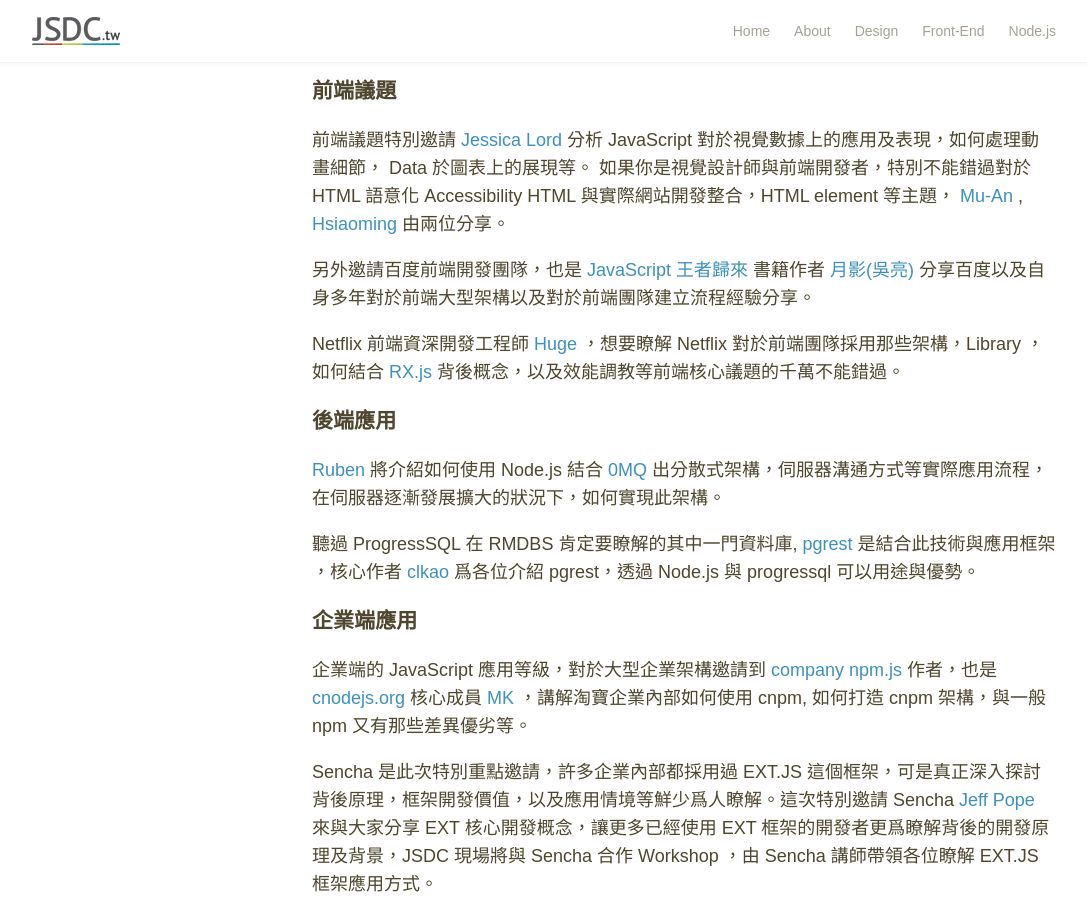
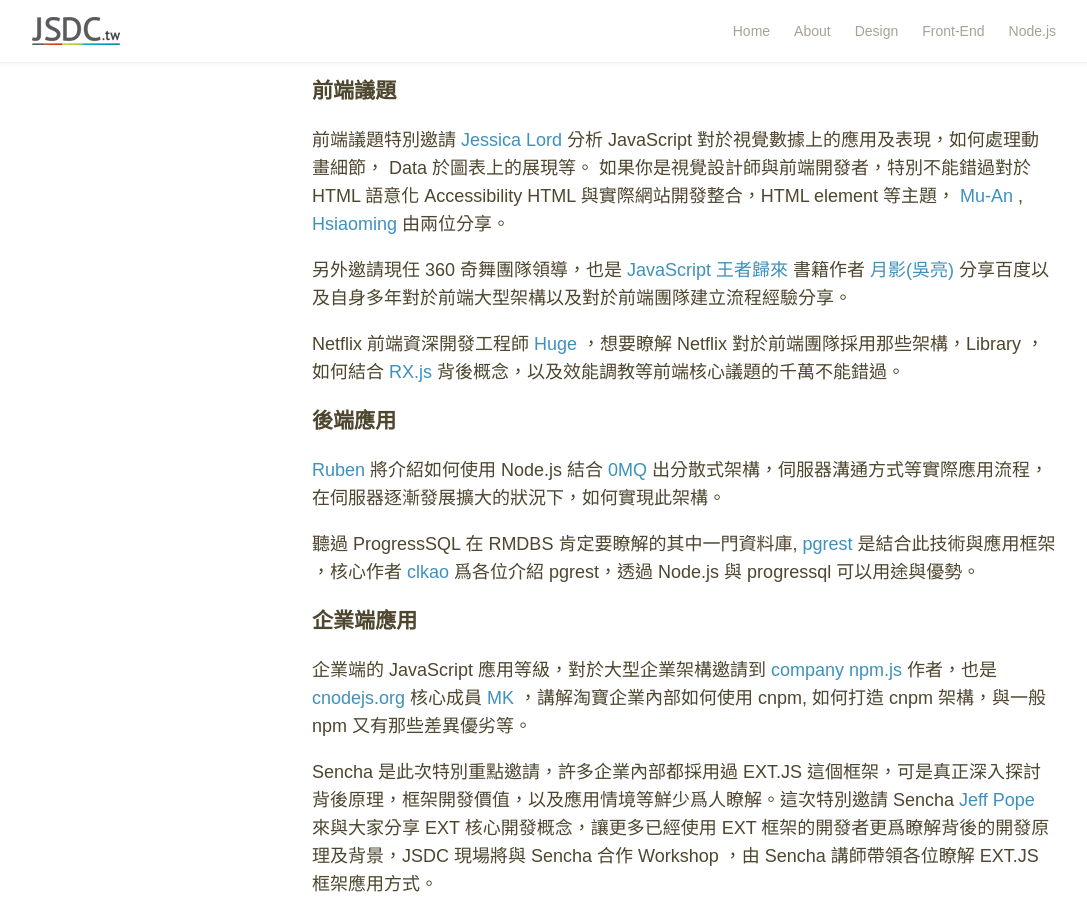
Before and after one commit to jsdc-core/blog.jsdc.tw, a Jekyll site: the page built from _posts/2014-08-14-speakers.md, in a window 1280 px wide and 900 px high, scrolled down 689 px. Shown: the whole window, without its empty margins (96-1183 px from the left). Built offline with Jekyll 4.4.1, drawn with Linux system fonts in a browser that asks for light colours; comment, search, counter and statistics services are not loaded.

Commit message:
fixed updated

```diff
--- a/_posts/2014-08-14-speakers.md
+++ b/_posts/2014-08-14-speakers.md
@@ -32,7 +32,7 @@
 
 前端議題特別邀請 [Jessica Lord](https://github.com/jlord) 分析 JavaScript 對於視覺數據上的應用及表現，如何處理動畫細節， Data 於圖表上的展現等。 如果你是視覺設計師與前端開發者，特別不能錯過對於 HTML 語意化 Accessibility HTML 與實際網站開發整合，HTML element 等主題， [Mu-An](https://github.com/muan) , [Hsiaoming](https://github.com/lepture) 由兩位分享。
 
-另外邀請百度前端開發團隊，也是 [JavaScript 王者歸來](http://book.douban.com/subject/3120034/) 書籍作者 [月影(吳亮)](https://github.com/akira-cn) 分享百度以及自身多年對於前端大型架構以及對於前端團隊建立流程經驗分享。
+另外邀請現任 360 奇舞團隊領導，也是 [JavaScript 王者歸來](http://book.douban.com/subject/3120034/) 書籍作者 [月影(吳亮)](https://github.com/akira-cn) 分享百度以及自身多年對於前端大型架構以及對於前端團隊建立流程經驗分享。
 
 Netflix 前端資深開發工程師 [Huge](https://github.com/huang47) ，想要瞭解 Netflix 對於前端團隊採用那些架構，Library ，如何結合 [RX.js](https://github.com/Reactive-Extensions/RxJS) 背後概念，以及效能調教等前端核心議題的千萬不能錯過。
 
```
